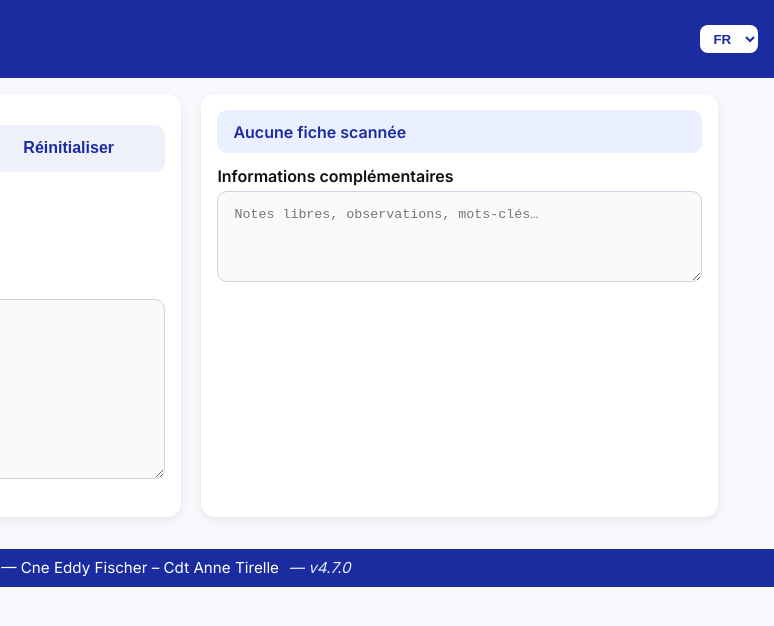
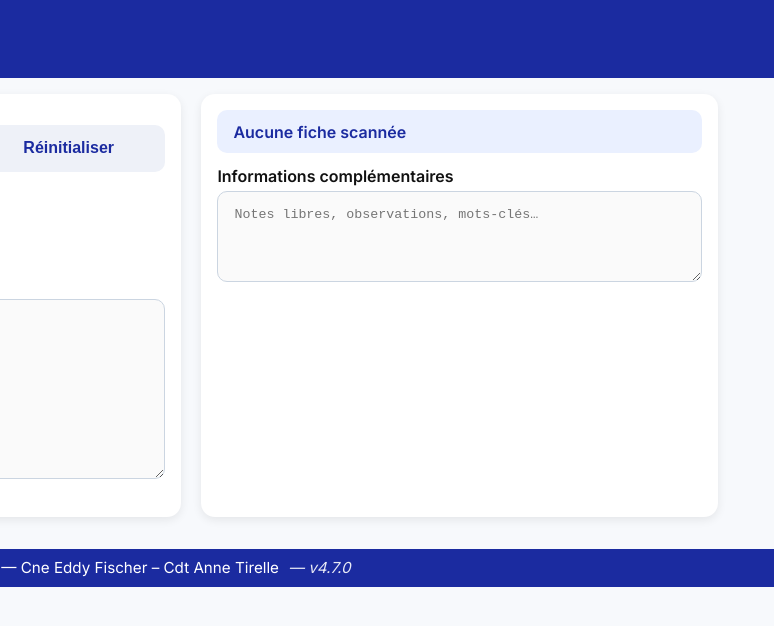
Before and after one commit to annelefevre2-crypto/IA-RCH-V4.7, a plain HTML site: page index.html in a window 1280 px wide. Shown: the full height of the page, 506-1280 px from the left. Drawn offline with Linux system fonts and the light colour scheme.

Commit message:
Update index.html

```diff
--- a/index.html
+++ b/index.html
@@ -18,10 +18,6 @@
   <header>
     <img src="assets/logo-ensosp.png" alt="ENSOSP" />
     <h1>Mémento opérationnel IA – RCH</h1>
-    <select id="langSelect" aria-label="Langue">
-      <option value="FR" selected>FR</option>
-      <option value="EN">EN</option>
-    </select>
   </header>
   <main>
     <section class="card">
```
